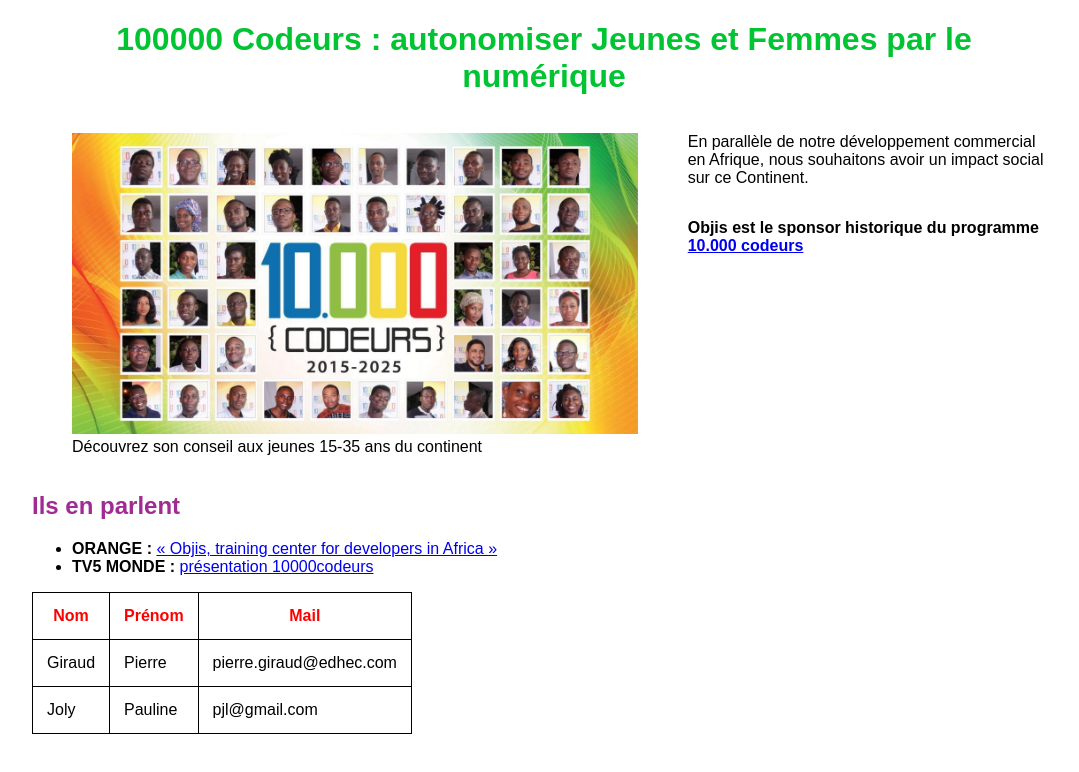
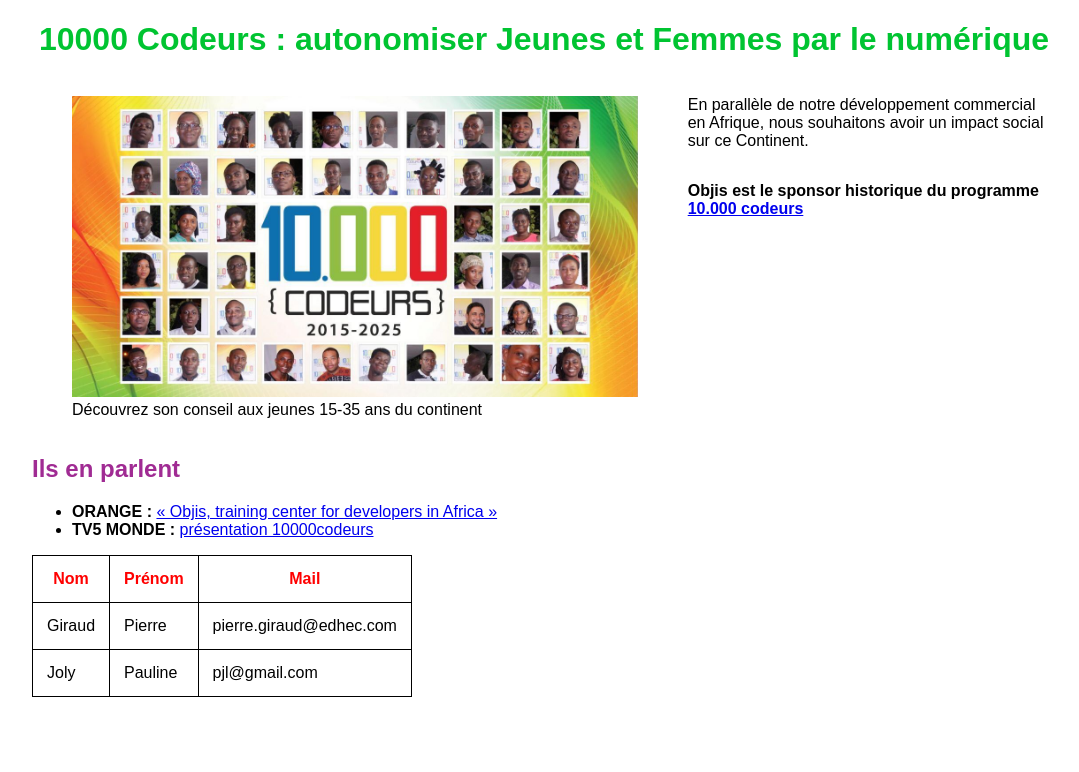
Before and after one commit to SergeCodeur/tp-css, a plain HTML site: page index.html in a window 1280 px wide. Shown: the whole page, without its empty margins (96-1175 px from the left). Drawn offline with Linux system fonts and the light colour scheme.

Commit message:
rectification sur le texte 10000 codeurs

```diff
--- a/index.html
+++ b/index.html
@@ -10,7 +10,7 @@
 
 <body>
 	<main>
-		<h1 class="title">100000 Codeurs : autonomiser Jeunes et Femmes par le numérique</h1>
+		<h1 class="title">10000 Codeurs : autonomiser Jeunes et Femmes par le numérique</h1>
 		<div class="container">
 			<figure>
 				<img src="/10000codeurs.jpeg" alt="Découvrez son conseil aux jeunes 15-35 ans du Continent" width="100%">
```
